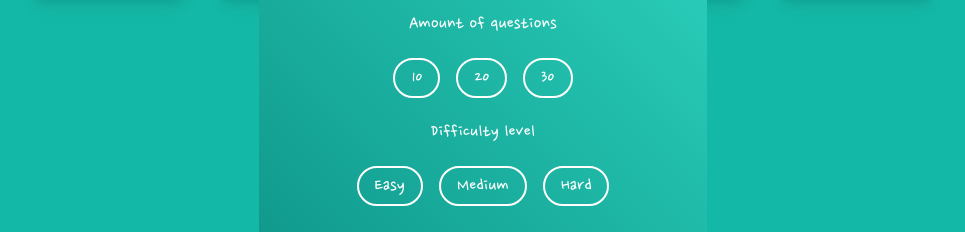
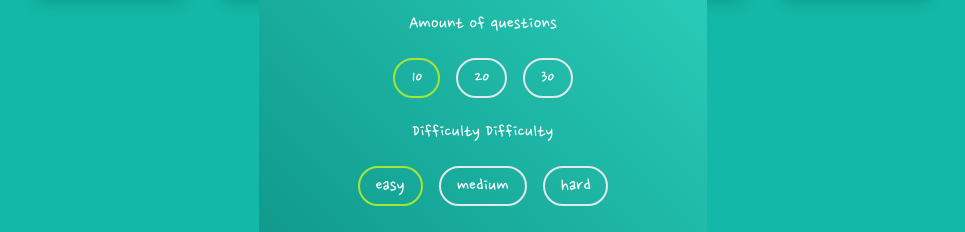
Before and after one commit to Staci082/Quiz-App, a React (Vite) app in the folder quiz-app/: page / in a window 1280 px wide. Both pictures are taken after a click on the button "General". Shown: the part 482-714 px from the top of the page, without its empty margins (157-1122 px from the left). Built offline with nearby package versions, Linux system fonts and the light colour scheme.

Commit message:
radio buttons working

```diff
--- /dev/null
+++ b/quiz-app/src/App.css
@@ -0,0 +1,3 @@
+input[type='radio']:checked + label {
+    border-color: #a3e635; /* Change to your desired border color */
+  }
--- a/quiz-app/src/context/dataContext.jsx
+++ b/quiz-app/src/context/dataContext.jsx
@@ -9,7 +9,7 @@ export const DataProvider = ({ children }) => {
 
     const selectedAmount = queryParams.get("amount");
     const selectedCategory = queryParams.get("category");
-    const selectedLevel = queryParams.get("level");
+    const selectedDifficulty = queryParams.get("Difficulty");
 
     const [quizs, setQuizs] = useState([]);
     const [question, setQuestion] = useState({});
@@ -87,7 +87,7 @@ export const DataProvider = ({ children }) => {
         <DataContext.Provider
             value={{
                 selectedCategory,
-                selectedLevel,
+                selectedDifficulty,
                 handleStart,
                 quizs,
                 question,
--- a/quiz-app/src/pages/Homepage.jsx
+++ b/quiz-app/src/pages/Homepage.jsx
@@ -59,7 +59,7 @@ function Homepage() {
     ];
     const { handleStart } = useContext(DataContext);
     const [selectedAmount, setSelectedAmount] = useState(10);
-    const [selectedLevel, setSelectedLevel] = useState(null);
+    const [selectedDifficulty, setSelectedDifficulty] = useState("easy");
     const [selectedCategory, setSelectedCategory] = useState(null);
     const [showBottomElement, setShowBottomElement] = useState(false);
 
@@ -73,11 +73,7 @@ function Homepage() {
         setShowBottomElement(false);
     };
 
-
-
-
-    const playLink = `/questions?category=${selectedCategory}&amount=${selectedAmount}&level=${selectedLevel}`;
-
+    const playLink = `/questions?category=${selectedCategory}&amount=${selectedAmount}&Difficulty=${selectedDifficulty}`;
 
     return (
         <>
@@ -105,20 +101,25 @@ function Homepage() {
                             <div className="self-center w-10 cursor-pointer h-1 bg-gray-300 rounded-xl mb-5"></div>
                         </button>
                         <h2 className="text-lime-400 font-bold text-5xl mb-2">{selectedCategory}</h2>
+
                         <b>Amount of questions</b>
                         <div className="flex gap-4 justify-center" role="group">
-                            <button onClick={() => setSelectedAmount(10)} className="border-solid border-2 border-white py-1 px-4 rounded-3xl focus:ring focus:ring-lime-400">10</button>
-                            <button onClick={() => setSelectedAmount(20)} className="border-solid border-2 border-white py-1 px-4 rounded-3xl focus:ring focus:ring-lime-400">20</button>
-                            <button onClick={() => setSelectedAmount(30)} className="border-solid border-2 border-white py-1 px-4 rounded-3xl focus:ring focus:ring-lime-400">30</button>
+                            {[10, 20, 30].map((amount) => (
+                                <button key={amount} onClick={() => setSelectedAmount(amount)} className={`border-solid border-2 py-1 px-4 rounded-3xl ${selectedAmount === amount ? "border-lime-400" : ""} `}>
+                                    {amount}
+                                </button>
+                            ))}
                         </div>
-                        <b>Difficulty level</b>
+                        <b>Difficulty Difficulty</b>
                         <div className="flex gap-4 justify-center" role="group">
-                            <button onClick={() => setSelectedLevel("easy".toLowerCase())} className="border-solid border-2 border-white py-1 px-4 rounded-3xl focus:ring focus:ring-lime-400">Easy</button>
-                            <button onClick={() => setSelectedLevel("medium".toLowerCase())} className="border-solid border-2 border-white py-1 px-4 rounded-3xl focus:ring focus:ring-lime-400">Medium</button>
-                            <button onClick={() => setSelectedLevel("hard".toLowerCase())} className="border-solid border-2 border-white py-1 px-4 rounded-3xl focus:ring focus:ring-lime-400">Hard</button>
+                            {["easy", "medium", "hard"].map((difficulty) => (
+                                <button key={difficulty} onClick={() => setSelectedDifficulty(difficulty.toLowerCase())} className={`border-solid border-2 py-1 px-4 rounded-3xl  ${selectedDifficulty === difficulty ? "border-lime-400" : ""} `}>
+                                    {difficulty}
+                                </button>
+                            ))}
                         </div>
 
-                        <Link  to={playLink} onClick={handleStart} className="bg-white active:translate-y-1 text-lime-400 text-2xl py-1 mt-2 rounded-xl max-w-[450px] font-bold border-b-4 border-l-2 border-lime-400  min-w-[300px]">
+                        <Link to={playLink} onClick={handleStart} className="bg-white active:translate-y-1 text-lime-400 text-2xl py-1 mt-2 rounded-xl max-w-[450px] font-bold border-b-4 border-l-2 border-lime-400  min-w-[300px]">
                             Play
                         </Link>
                     </div>
--- a/quiz-app/src/pages/Questions.jsx
+++ b/quiz-app/src/pages/Questions.jsx
@@ -13,9 +13,9 @@ const renderTime = ({ remainingTime }) => {
 };
 
 function Questions() {
-    const { selectedAmount, quizs, question, questionIndex, selectedCategory, selectedLevel, checkAnswer, nextQuestion, correctAnswer, selectedAnswer, score } = useContext(DataContext);
+    const { selectedAmount, quizs, question, questionIndex, selectedCategory, selectedDifficulty, checkAnswer, nextQuestion, correctAnswer, selectedAnswer, score } = useContext(DataContext);
     const [timerKey, setTimerKey] = useState(0);
-    const resultsLink = `/results?category=${selectedCategory}&amount=${selectedAmount}&level=${selectedLevel}`;
+    const resultsLink = `/results?category=${selectedCategory}&amount=${selectedAmount}&Difficulty=${selectedDifficulty}`;
 
     const handleTimeOut = () => {
         setTimerKey((prevKey) => prevKey + 1);
```
